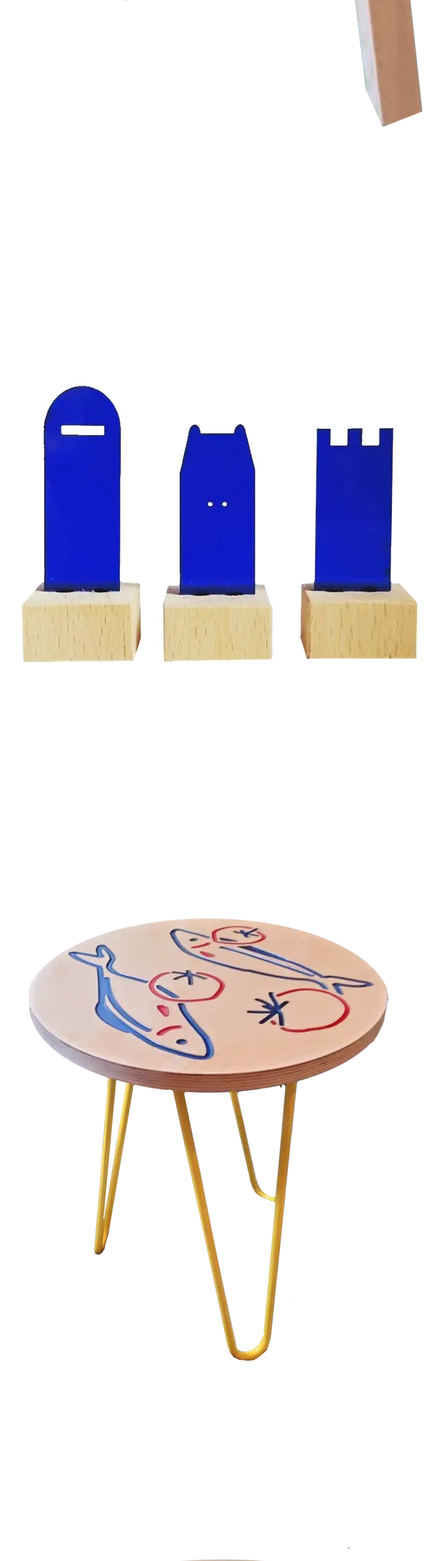
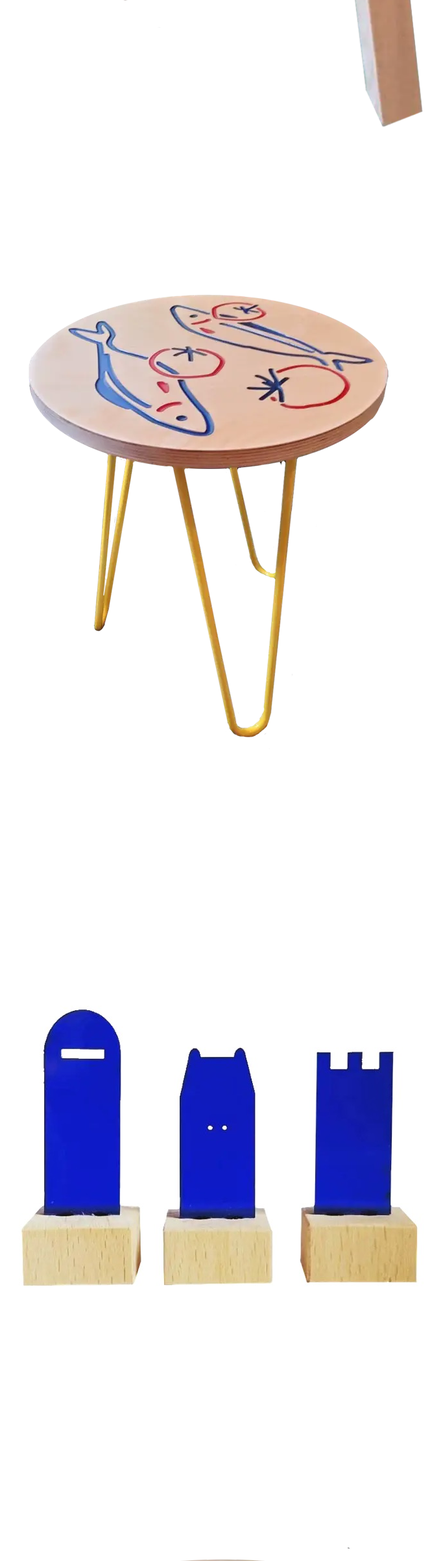
Before and after one commit to DinoJay/alix_latest, a SvelteKit app: page /mini_series in a window 1280 px wide. Shown: the part 1275-3678 px from the top of the page at 65% size, without its empty margins (147-830 px from the left). Built offline with nearby package versions, Linux system fonts and the light colour scheme.

Commit message:
change order

```diff
--- a/src/routes/mini_series/+page.svelte
+++ b/src/routes/mini_series/+page.svelte
@@ -25,11 +25,11 @@
 		<a class="md:p-12" href="/mini_series/mini">
 			<img src="minicouv.webp" alt="rouget" />
 		</a>
+		<a href="/mini_series/sardine" class="">
+			<img class="" src="sardinecouv.webp" alt="table" />
+		</a>
 		<a href="/mini_series/pion" class="">
 			<img src="pionbleu.jpeg" alt="pionbleu" />
-		</a>
-		<a href="/mini_series/sardine" class="">
-			<img class="" src="sardinecouv.webp" alt="table" />
 		</a>
 		<a class="" href="/mini_series/rouget">
 			<img src="rougetcouv.webp" alt="rougetcouv" />
--- a/src/routes/mini_series/sardine/+page.svelte
+++ b/src/routes/mini_series/sardine/+page.svelte
@@ -35,7 +35,7 @@
 			</div>
 		</div>
 		<img
-			style:height="270px"
+			style:height="370px"
 			class="mini-series-table-mobile md:ml-24 w-96 mt-12 object-contain"
 			alt=""
 			src="/sardinetaille.webp"
```
